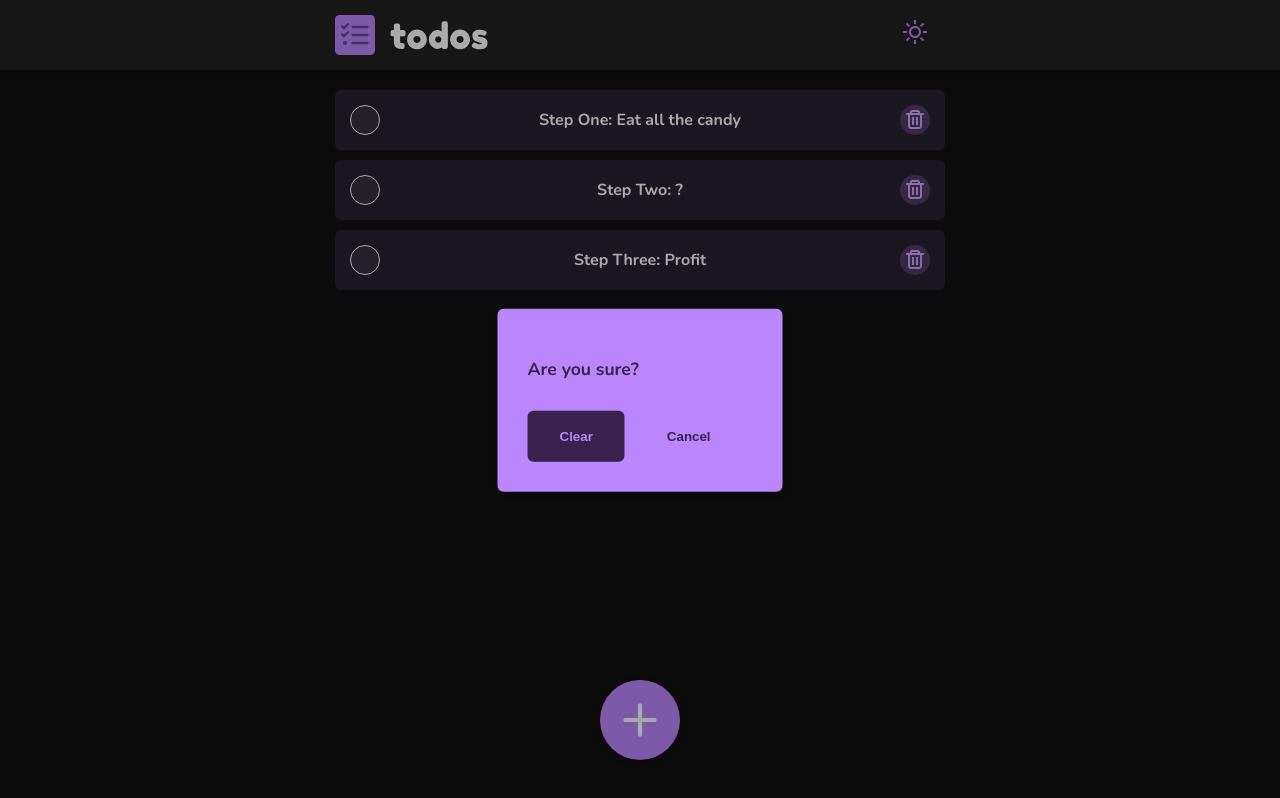
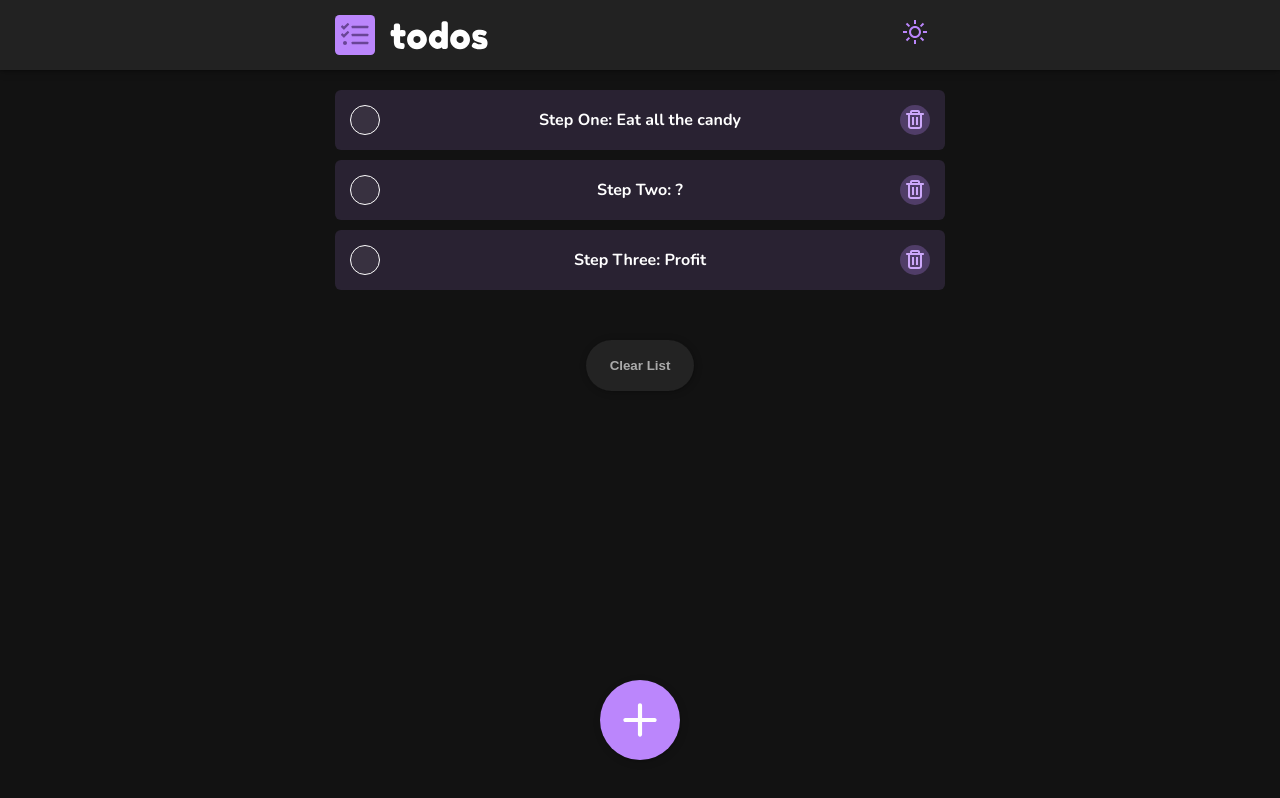
Before and after one commit to rb-wbscoding/todoreact, a React (Create React App) app: page / in a window 1280 px wide. Built offline with nearby package versions, Linux system fonts and the light colour scheme.

Commit message:
Reset state to default

```diff
--- a/src/App.js
+++ b/src/App.js
@@ -13,7 +13,7 @@ import { todosDefault, generateID } from 'data';
 function App() {
   const [todos, setTodos] = useState([]);
 
-  const [isConfirmOverlayVisible, setIsConfirmOverlayVisible] = useState(true);
+  const [isConfirmOverlayVisible, setIsConfirmOverlayVisible] = useState(false);
   const [isBottomOverlayVisible, setIsBottomOverlayVisible] = useState(false);
   const [bottomOverlayMode, setBottomOverlayMode] = useState('add');
   const [editTodoId, setEditTodoId] = useState(null);
```
